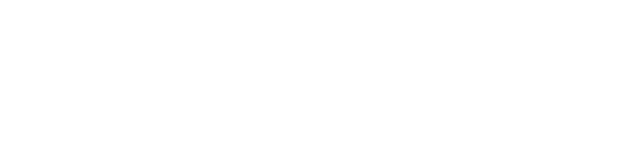
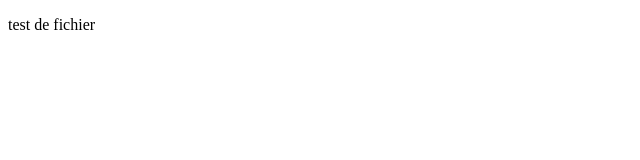
Before and after one commit to MathNosseb/SortPage, a plain HTML site: page index.html in a window 1280 px wide. Shown: the whole page, without its empty margins (0-640 px from the left). Drawn offline with Linux system fonts and the light colour scheme.

Commit message:
test de sinc

```diff
--- a/index.html
+++ b/index.html
@@ -6,6 +6,6 @@
     <title>Document</title>
 </head>
 <body>
-
+    <p>test de fichier</p>
 </body>
 </html>
```
